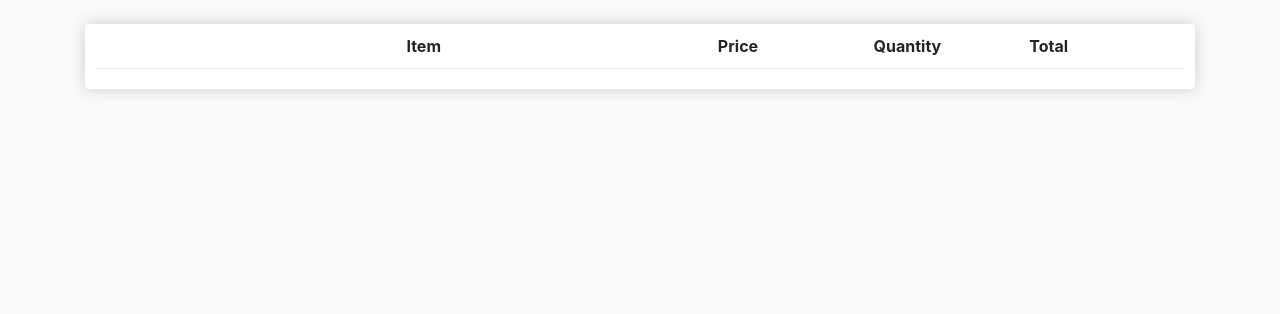
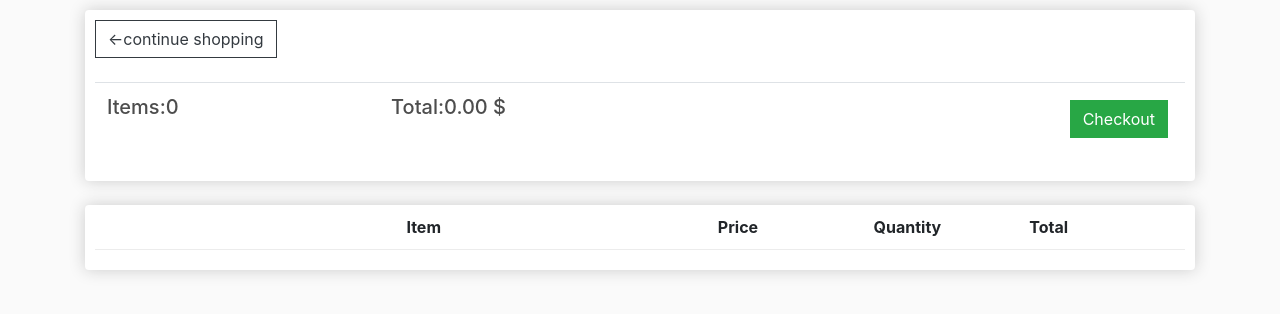
Before and after one commit to bart2n/kod, a Django app: page /cart/ in a window 1280 px wide. Shown: the part 57-371 px from the top of the page. Run offline with Django 5.2, Linux system fonts and the light colour scheme; lists and menus that the app fills with data are empty; some libraries are stand-ins or nearby versions.

Commit message:
sorunlar çözüldü

```diff
--- a/ecommerce/store/models.py
+++ b/ecommerce/store/models.py
@@ -47,8 +47,9 @@ class Order(models.Model):
         orderitems = self.orderitem_set.all()
         total = sum([item.get_total for item in orderitems])
         return total
+
     @property
-    def get_cart_total(self):
+    def get_cart_items(self):
         orderitems = self.orderitem_set.all()
         total = sum([item.quantity for item in orderitems])
         return total
--- a/ecommerce/store/templates/store/cart.html
+++ b/ecommerce/store/templates/store/cart.html
@@ -1,7 +1,6 @@
 {% extends 'store/main.html'%}
 {% load static%}
 {% block content %}
-    {% for item in items %}
     <div class="row">
       <div class="col-lg-12">
         <div class="box-element">
@@ -12,7 +11,7 @@
             <table class="table">
                 <tr>
                     <th><h5>Items:{{ order.get_cart_items }}</h5></th>
-                    <th><h5>Total:{{ order.get_cart_total }}</h5></th>
+                    <th><h5>Total:{{ order.get_cart_total|floatformat:2 }} $</h5></th>
                     <th>
                         <a style="float:right;margin:5px" class="btn btn-success" href="{%url 'checkout' %}">Checkout</a>
                     </th>
@@ -20,7 +19,6 @@
             </table>
 
         </div>
-        {% endfor %}
 
         <br>
         <div class="box-element">
--- a/ecommerce/store/templates/store/checkout.html
+++ b/ecommerce/store/templates/store/checkout.html
@@ -113,7 +113,7 @@
           'email':null,
           'total':total,
          }
-          var userFormData = {
+          var shippingInfo = {
           'address':null,
           'city':null,
           'state':null,
--- a/ecommerce/store/views.py
+++ b/ecommerce/store/views.py
@@ -80,21 +80,26 @@ def updateItem(request):
 def processOrder(request):
     transaction_id =datetime.datetime.now().timestamp()
     data = json.loads(request.body)
+    print(data)
 
     if request.user.is_authenticated:
         customer = request.user.customer
-        order, created = Order.objects.get_or_create(customer=Customer , complete = False)
+        order, created = Order.objects.get_or_create(customer=customer , complete = False)
+        print(f"order is {order}")
         total = float (data['form']['total'])
+        print(f"total is {total}")
         order.transaction_id = transaction_id
+        print(f"transaction_id is {transaction_id}")
 
         if total == order.get_cart_total:
+           print(f"total is {total} and order.get_cart_total is {order.get_cart_total}")
            order.complete  = True
         order.save()
 
         if order.shipping == True:
 
             ShippingAddress.objects.create(
-                custome=customer,
+                customer=customer,
                 order=order,
                 address=data['shipping']['address'],
                 city=data['shipping']['city'],
```
